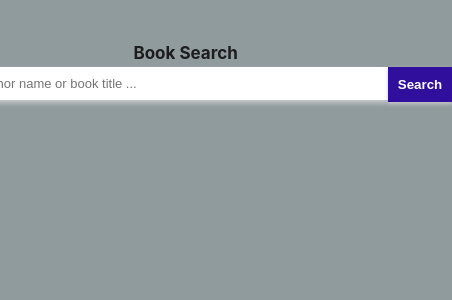
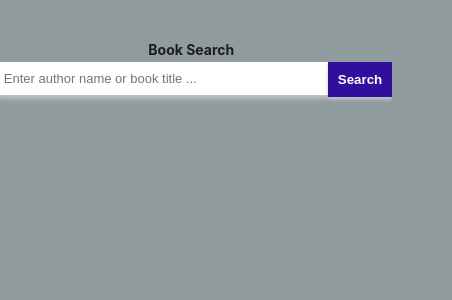
Before and after one commit to jhuppe/react_book_search, a React (Create React App) app: page / in a window 390 px wide. Shown: the top 300 px of the page, 452 px wide, since content can reach past the window. Built offline with nearby package versions, Linux system fonts and the light colour scheme.

Commit message:
Fixed media query class reference

```diff
--- a/src/styles/SearchBar.scss
+++ b/src/styles/SearchBar.scss
@@ -74,15 +74,15 @@ h1 {
   }
 
 @media only screen and (max-width: 500px) {
-  form {
-    grid-template-columns: repeat(3, 100px);
-    grid-template-rows: repeat(3, 25px);
+  .search {
+    grid-template-columns: repeat(3, 110px);
+    grid-template-rows: repeat(3, 30px);
 
-    h1 {
-      grid-column: 2/4;
-      justify-self: center;
-      font-size: 14px;
-      margin-right: 53px;
+  h1 {
+    grid-column: 2/4;
+    justify-self: center;
+    font-size: 14px;
+    margin-right: 53px;
     }
   }
 }
```
